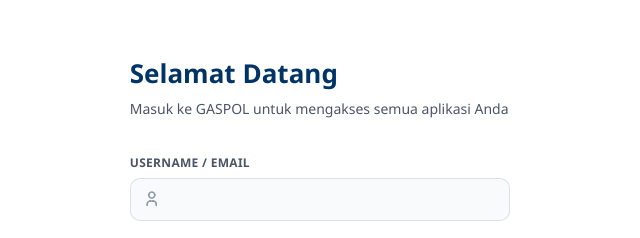
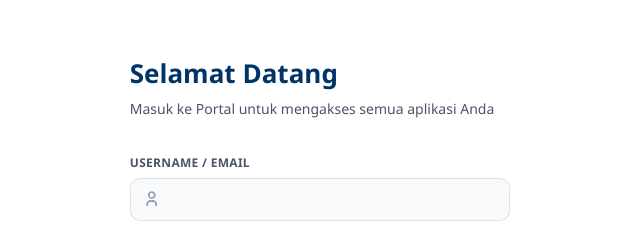
Before and after one commit to bpmpkalimantantengah/GASPOL-V2, a website: page public/portal/index.html in a window 1280 px wide. Shown: the part 102-340 px from the top of the page, 589-1229 px from the left. Drawn offline with Linux system fonts and the light colour scheme.

Commit message:
UI: Ubah teks sambutan login menjadi Masuk ke Portal

```diff
--- a/public/portal/index.html
+++ b/public/portal/index.html
@@ -54,7 +54,7 @@
     <div class="login-box">
       <div class="login-header">
         <h2>Selamat Datang</h2>
-        <p>Masuk ke GASPOL untuk mengakses semua aplikasi Anda</p>
+        <p>Masuk ke Portal untuk mengakses semua aplikasi Anda</p>
       </div>
 
       <div class="form-field">
```
